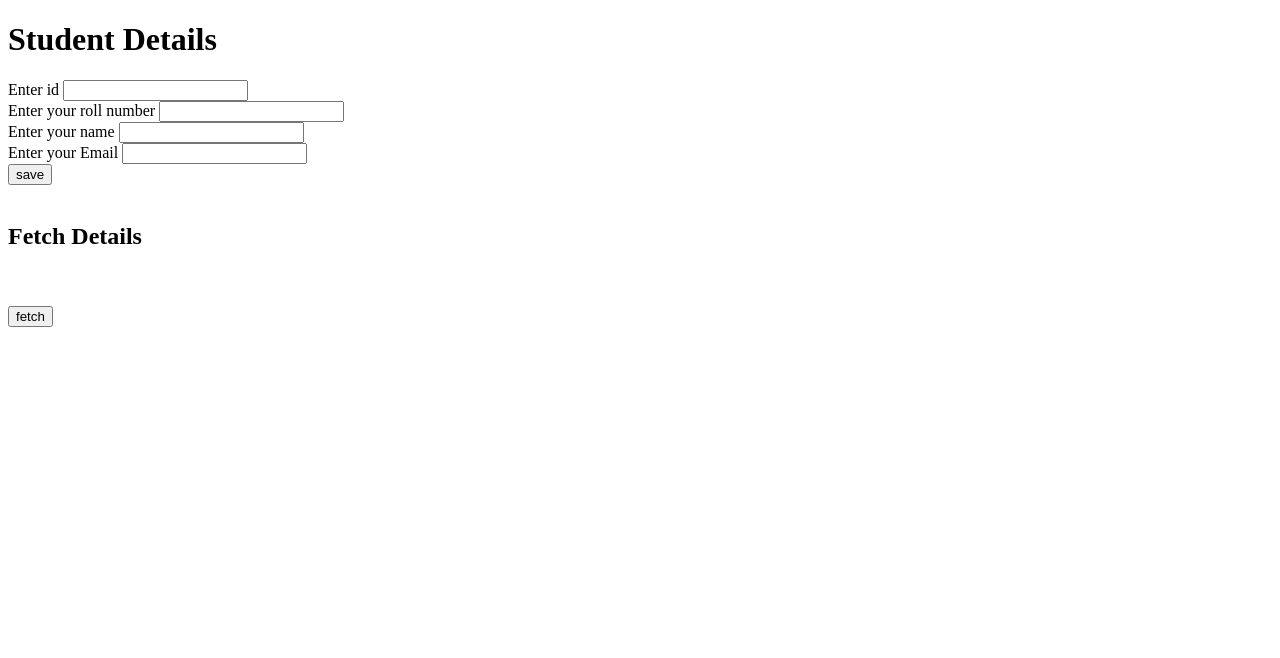
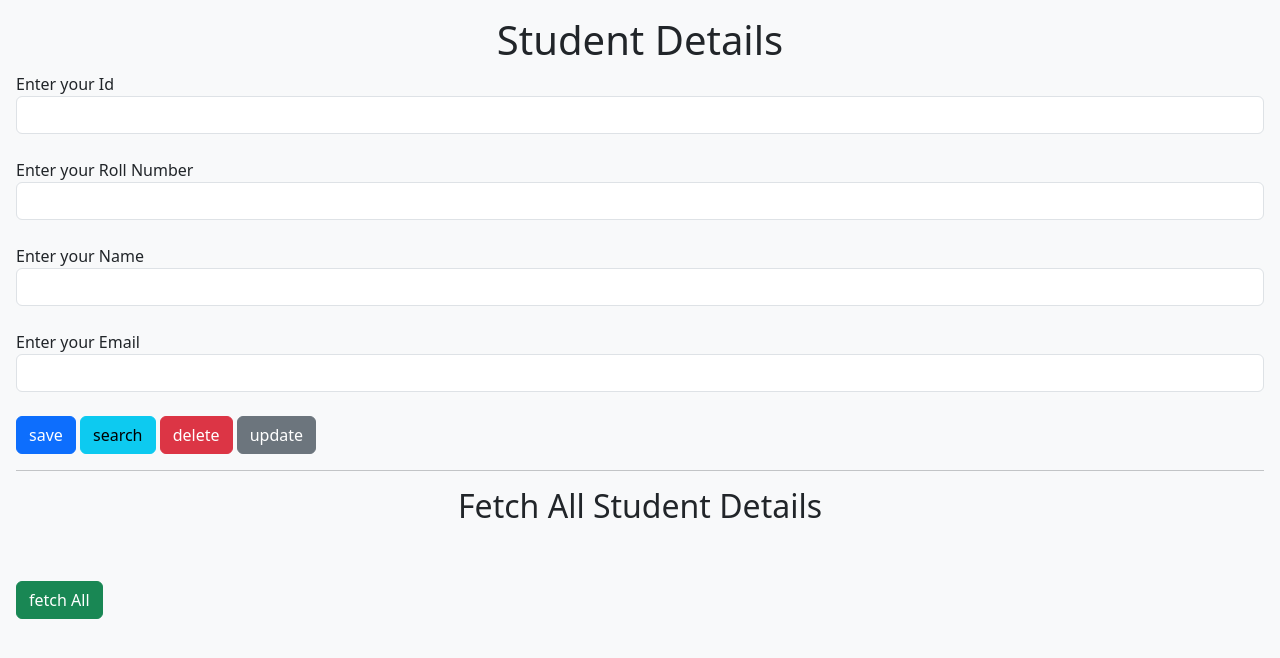
Before and after one commit to saravananniit/Mywebsite, a plain HTML site: page index.html in a window 1280 px wide. Drawn offline with nearby package versions, Linux system fonts and the light colour scheme.

Commit message:
Update index.html
modified with bootstrap and CRUD function

```diff
--- a/index.html
+++ b/index.html
@@ -7,26 +7,32 @@
     <meta name="viewport" content="width=device-width, initial-scale=1.0">
     <title>FireBase Demo</title>
     <script src="https://unpkg.com/axios/dist/axios.min.js"></script>
+    <link href="https://cdn.jsdelivr.net/npm/bootstrap@5.3.0-alpha1/dist/css/bootstrap.min.css" rel="stylesheet" integrity="sha384-GLhlTQ8iRABdZLl6O3oVMWSktQOp6b7In1Zl3/Jr59b6EGGoI1aFkw7cmDA6j6gD" crossorigin="anonymous">
     <!-- <script src="./node_modules/axios/dist/axios.min.js"></script> -->
 </head>
 
-<body>
-    <h1>Student Details</h1>
+<body class="p-3 mb-2 bg-light text-dark">
+  <h1 align="center">Student Details</h1>
+
     <form>
-        <label>Enter id</label>
-        <input type="text" id="ids" /><br />
-        <label>Enter your roll number</label>
-        <input type="text" id="roll" /><br />
-        <label>Enter your name</label>
-        <input type="text" id="name" /><br />
+        <label>Enter your Id</label>
+        <input class="form-control" type="text" id="ids" /><br />
+        <label>Enter your Roll Number</label>
+        <input class="form-control" type="text" id="roll" /><br />
+        <label>Enter your Name</label>
+        <input class="form-control" type="text" id="name" /><br />
         <label>Enter your Email</label>
-        <input type="email" id="email" /><br />
-        <input type="button" value="save" id="btnRun" onclick="storeValues();" />
+        <input   class="form-control" type="email" id="email" /><br />
+        <input   class="btn btn-primary"  type="button" value="save" id="btnRun" onclick="storeValues();" />
+        <input   class="btn btn-info"  type="button" value="search" id="btnSearch" onclick="searchValues();" />
+        <input   class="btn btn-danger"  type="button" value="delete" id="btnDelete" onclick="deleteValues();" />
+        <input   class="btn btn-secondary"  type="button" value="update" id="btnUpdate" onclick="updateValues();" />
+
+        <hr/>
+        <h2 align="center">Fetch All Student Details</h2>
         <br><br>
-        <h2>Fetch Details</h2>
-        <br><br>
-        <input type="button" value="fetch" id="btnRun" onclick="fetchValues();" />
-        <ul>
+        <input type="button" class="btn btn-success" value="fetch All" id="btnRun" onclick="fetchAllValues();" />
+         <ul>
             <div id="student-data"></div>
         </ul>
 
@@ -53,36 +59,161 @@ const storeValues= ()=>{
   .then((res)=>console.log(res))
   .then((err)=>console.log(err))
 console.log("inside method");
-alert("done");
+textClear();
+alert("successfully saved");
+fetchAllValues();
 }
 
 
-const fetchValues = ()=>{
+const fetchAllValues = ()=>{
+  textClear();
   let promise = axios.get('https://studentdatabase-6ffa7-default-rtdb.firebaseio.com/students.json');
   promise.then(response=>{
           let studentDetails=[];
           let datas=response.data;
           for(const key in datas)
           {
-            studentDetails.push({...datas[key],id:key})
+            studentDetails.push({...datas[key],ids:key})
           }
              console.log(studentDetails);
-         console.log(studentDetails[0].email);
+             if(studentDetails.length==0)
+             alert("no data found");
          document.getElementById('student-data').innerHTML=``;
       for(const key in studentDetails)
       {
     document.getElementById('student-data').innerHTML += `<br>
-    <li>Roll ${studentDetails[key].roll}</li>
-    <li>name ${studentDetails[key].name}</li>
-    <li>Email ${studentDetails[key].email} </li> <br>`;
+    <h6>Student index ${key}</h6>
+    <li>Id : ${studentDetails[key].id}</li>
+    <li>Rollno : ${studentDetails[key].roll}</li>
+    <li>Name : ${studentDetails[key].name}</li>
+    <li>Email : ${studentDetails[key].email} </li>
+    <hr/>
+    <br>`;
 
       }
 })
 
+} // method ends here
+
+const searchValues = ()=>{
+  let promise = axios.get('https://studentdatabase-6ffa7-default-rtdb.firebaseio.com/students.json');
+   var input =prompt("enter your id to search");
+
+     promise.then(response=>{
+          let studentDetails=[];
+          let datas=response.data;
+          for(const key in datas)
+          {
+            studentDetails.push({...datas[key],ids:key})
+          }
+
+    var count=0;
+          for(const key in studentDetails)
+      {
+        if(input===studentDetails[key].id)
+        {
+          count=1;
+        console.log(studentDetails[key]);
+    document.getElementById('ids').value=studentDetails[key].id;
+    document.getElementById('roll').value=studentDetails[key].roll;
+    document.getElementById('name').value=studentDetails[key].name;
+    document.getElementById('email').value=studentDetails[key].email;
+        }
+      }
+      if(count==0) alert ("search failed, please enter correct id");
+})
+
+}//method ends here
+
+const deleteValues=()=>{
+  textClear();
+  var input =prompt("enter your id to delete");
+  let promise = axios.get('https://studentdatabase-6ffa7-default-rtdb.firebaseio.com/students.json');
+  promise.then(response=>{
+          let studentDetails=[];
+          let datas=response.data;
+          for(const key in datas)
+          {
+            studentDetails.push({...datas[key],ids:key})
+          }
+
+    var count=0;
+          for(const key in studentDetails)
+      {
+        if(input===studentDetails[key].id)
+        {
+          count=1;
+          let promise1 = axios
+          .delete('https://studentdatabase-6ffa7-default-rtdb.firebaseio.com/students/'+studentDetails[key].ids+'.json')
+          .then((res)=>console.log(res))
+          .then((err)=>console.log(err))
+          console.log("inside delete method");
+          alert("successfully deleted");
+          fetchAllValues();
+
+
+        }
+      }
+      if(count==0) alert('search failed, please enter correct id for deletion');
+})
+
 }
+
+const textClear=()=>{
+
+  document.getElementById('ids').value='';
+    document.getElementById('roll').value='';
+    document.getElementById('name').value='';
+    document.getElementById('email').value='';
+
+}// method ends here
+
+const updateValues=()=>{
+  let promise = axios.get('https://studentdatabase-6ffa7-default-rtdb.firebaseio.com/students.json');
+   var input =document.getElementById('ids').value;
+
+     promise.then(response=>{
+          let studentDetails=[];
+          let datas=response.data;
+          for(const key in datas)
+          {
+            studentDetails.push({...datas[key],ids:key})
+          }
+
+    var count=0;
+          for(const key in studentDetails)
+      {
+        if(input===studentDetails[key].id)
+        {
+          count=1;
+
+          console.log(studentDetails[key]);
+
+   let studentDetailstemp={
+    "id":document.getElementById('ids').value,
+   "roll":document.getElementById('roll').value,
+   "name":document.getElementById('name').value,
+   "email":document.getElementById('email').value,
+  }
+  console.log(studentDetails);
+    axios
+.put('https://studentdatabase-6ffa7-default-rtdb.firebaseio.com/students/'+studentDetails[key].ids+'.json',studentDetailstemp)
+  .then((res)=>console.log(res))
+  .then((err)=>console.log(err))
+console.log("inside put method");
+textClear();
+alert("successfully updated");
+fetchAllValues();
 
 
 
+      }
+      }
+      if(count==0) alert ("search failed, please enter correct id");
+})
+
+
+}
 
         </script>
 
```
